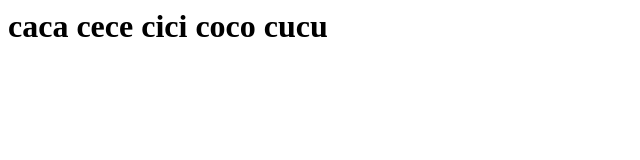
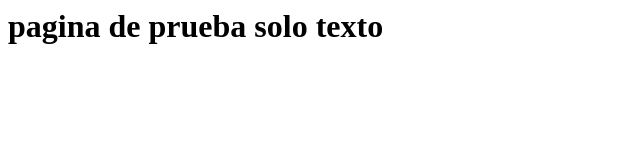
Before and after one commit to MiguelAngelDiaz14/trabajodecrearestacosa, a plain HTML site: page index.html in a window 1280 px wide. Shown: the whole page, without its empty margins (0-640 px from the left). Drawn offline with Linux system fonts and the light colour scheme.

Commit message:
Update index.html

```diff
--- a/index.html
+++ b/index.html
@@ -3,6 +3,6 @@
 <title>MY WEB</title>
 </head>
 <body>
-<h1> caca cece cici coco cucu </h1>
+<h1> pagina de prueba solo texto  </h1>
 </body>
 </html>
```
